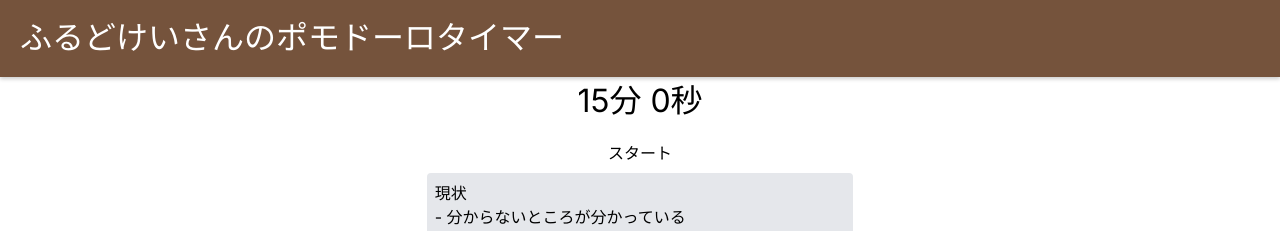
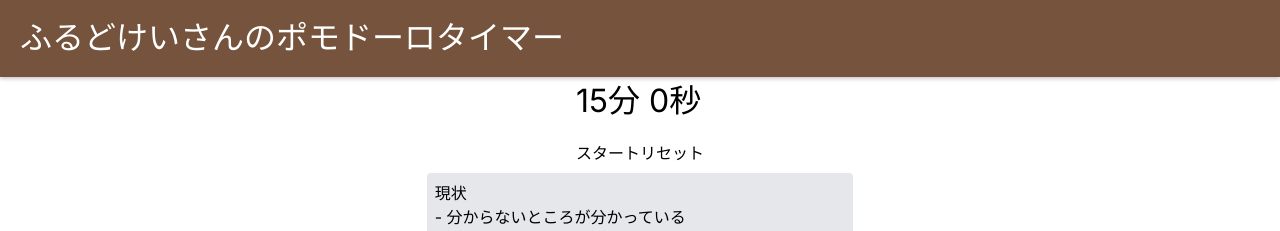
Before and after one commit to scla-sagauniv/univ_debut, a Next.js app: page /playTimer in a window 1280 px wide. Shown: the top 231 px of the page. Built offline with nearby package versions, Linux system fonts and the light colour scheme.

Commit message:
[add]reset button

```diff
--- a/components/Timer.js
+++ b/components/Timer.js
@@ -30,6 +30,10 @@ const Timer = () => {
   const Stop = () => {
     setRun(false);
   };
+  const Reset = () => {
+    setTime(900);
+    setRun(false);
+  };
 const minute = Math.floor(time / 60);
 const second = time - minute * 60;
   return (
@@ -50,7 +54,11 @@ const second = time - minute * 60;
         >
           スタート
         </button>
-      )}
+      )}  <button
+      onClick={Reset}
+    >
+      リセット
+    </button>
     </div>
   </div>
   );
```
